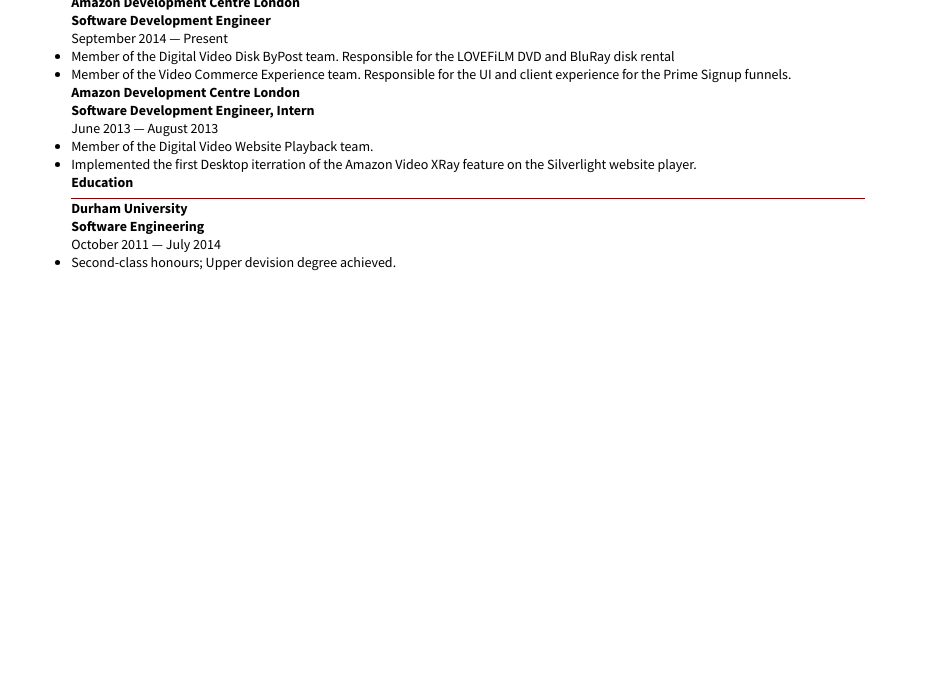
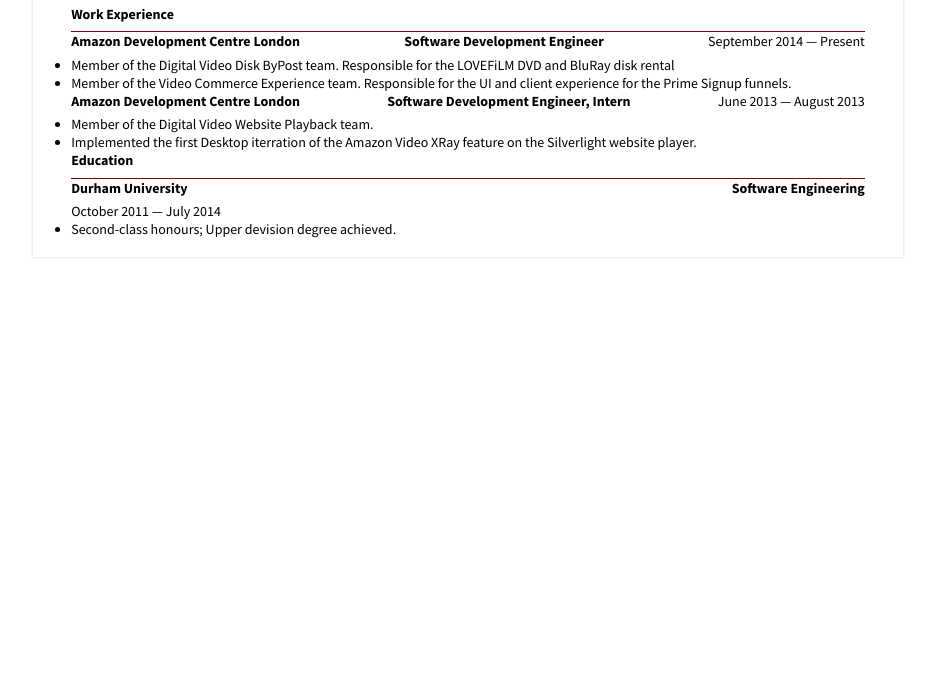
Before and after one commit to CharlesJWilson/cjw_cv, a plain HTML site: page html/index.html in a window 1280 px wide. Shown: the part 109-800 px from the top of the page, without its empty margins (172-1107 px from the left). Drawn offline with Linux system fonts and the light colour scheme.

Commit message:
Updating CSS to SASS

```diff
--- a/html/index.html
+++ b/html/index.html
@@ -29,7 +29,7 @@
             <article>
                 <h2>Work Experience</h2>
 
-                <section>
+                <section class="content-section work-section">
                     <header>
                         <h3>Amazon Development Centre London</h3>
                         <h4>Software Development Engineer</h4>
@@ -40,6 +40,8 @@
                         <li><p>Member of the Video Commerce Experience team. Responsible for the UI and client experience for the Prime Signup funnels.</p></li>
                     </ul>
                 </section>
+                <section class="content-section work-section">
+                    <header>
                         <h3>Amazon Development Centre London</h3>
                         <h4>Software Development Engineer, Intern</h4>
                         <p><time datetime="2013-06">June 2013</time> &mdash; August 2013</p>
@@ -48,16 +50,16 @@
                         <li><p>Member of the Digital Video Website Playback team.</p></li>
                         <li><p>Implemented the first Desktop iterration of the Amazon Video XRay feature on the Silverlight website player.</p></li>
                     </ul>
-                <section>
-
                 </section>
             </article>
             <article>
                 <h2>Education</h2>
 
-                <section>
-                    <h3>Durham University</h3>
-                    <h4>Software Engineering</h4>
+                <section class="content-section education-section">
+                    <header>
+                        <h3>Durham University</h3>
+                        <h4>Software Engineering</h4>
+                    </header>
                     <p><time datetime="2011-10">October 2011</time> &mdash; July 2014</p>
                     <ul>
                         <li><p>Second-class honours; Upper devision degree achieved.</p></li>
--- a/html/style.css
+++ b/html/style.css
@@ -6,10 +6,11 @@
 
 body {
   width: 21cm;
-    margin: 0 auto;
+  margin: 1cm auto;
   padding: 0.5cm 1cm;
-    font-family: 'Source Sans Pro', 'Open Sans', 'Helvetica Neue', Helvetica, Arial, sans-serif;
+  font-family: "Source Sans Pro", "Open Sans", "Helvetica Neue", Helvetica, Arial, sans-serif;
   color: #000000;
+  box-shadow: 0 0 3px #ccc;
 }
 
 #header {
@@ -20,7 +21,6 @@
   align-items: center;
   justify-content: space-between;
 }
-
 #header h1 {
   font-size: 2em;
   text-align: center;
@@ -30,13 +30,22 @@
   text-align: left;
   order: 3;
 }
-
 #header #header-location {
   text-align: right;
   order: 1;
 }
 
 article h2 {
-    padding-bottom: 0.5em;
-    border-bottom: 1px solid darkred;
+  padding-bottom: 0.6em;
+  border-bottom: 1px solid #740404;
 }
+
+.content-section header {
+  display: flex;
+  flex-direction: row;
+  align-items: center;
+  justify-content: space-between;
+  margin-bottom: 0.4em;
+}
+
+/*# sourceMappingURL=style.css.map */
```
Lines whose indentation alone changed are shown as unchanged.
